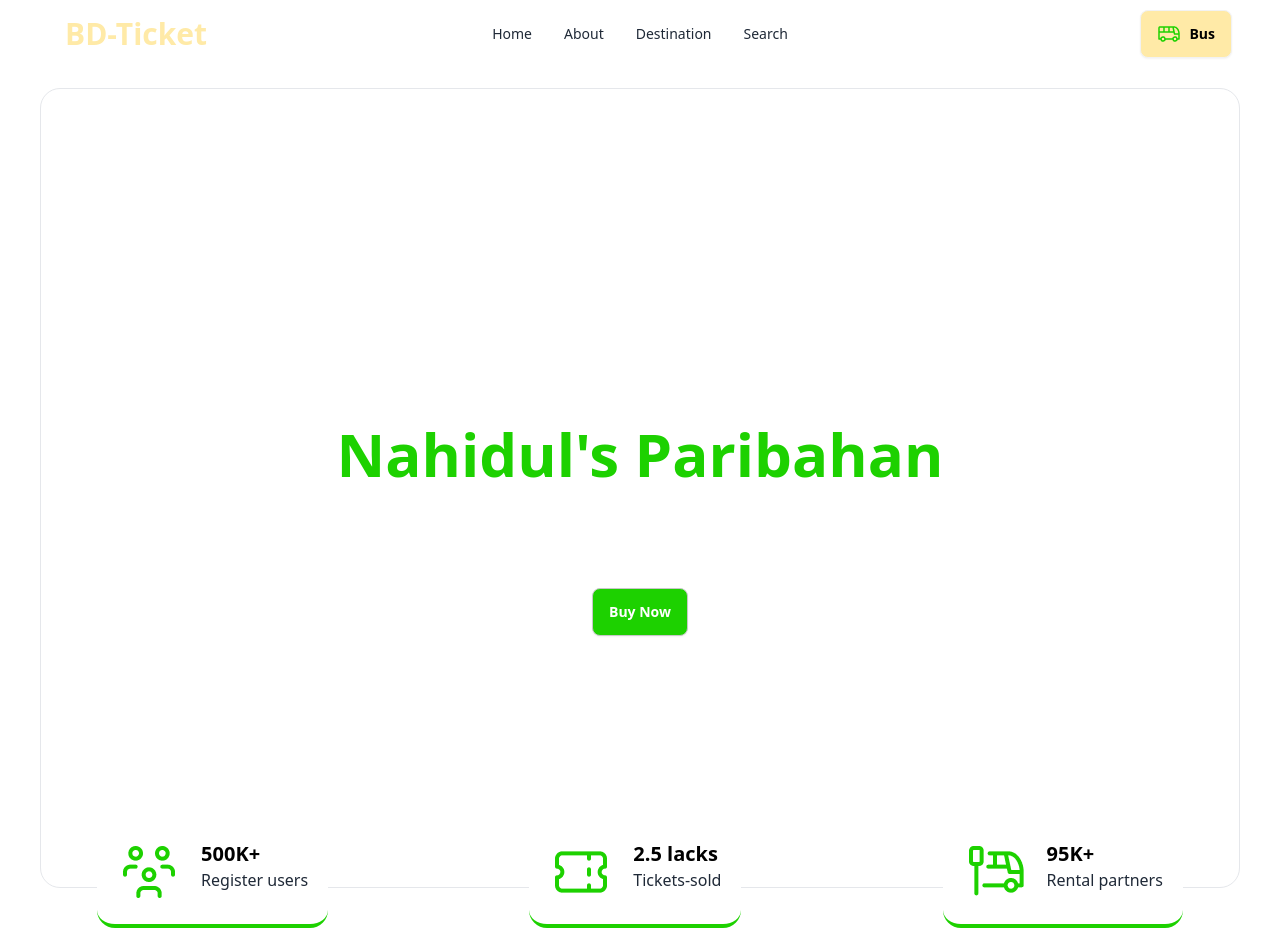
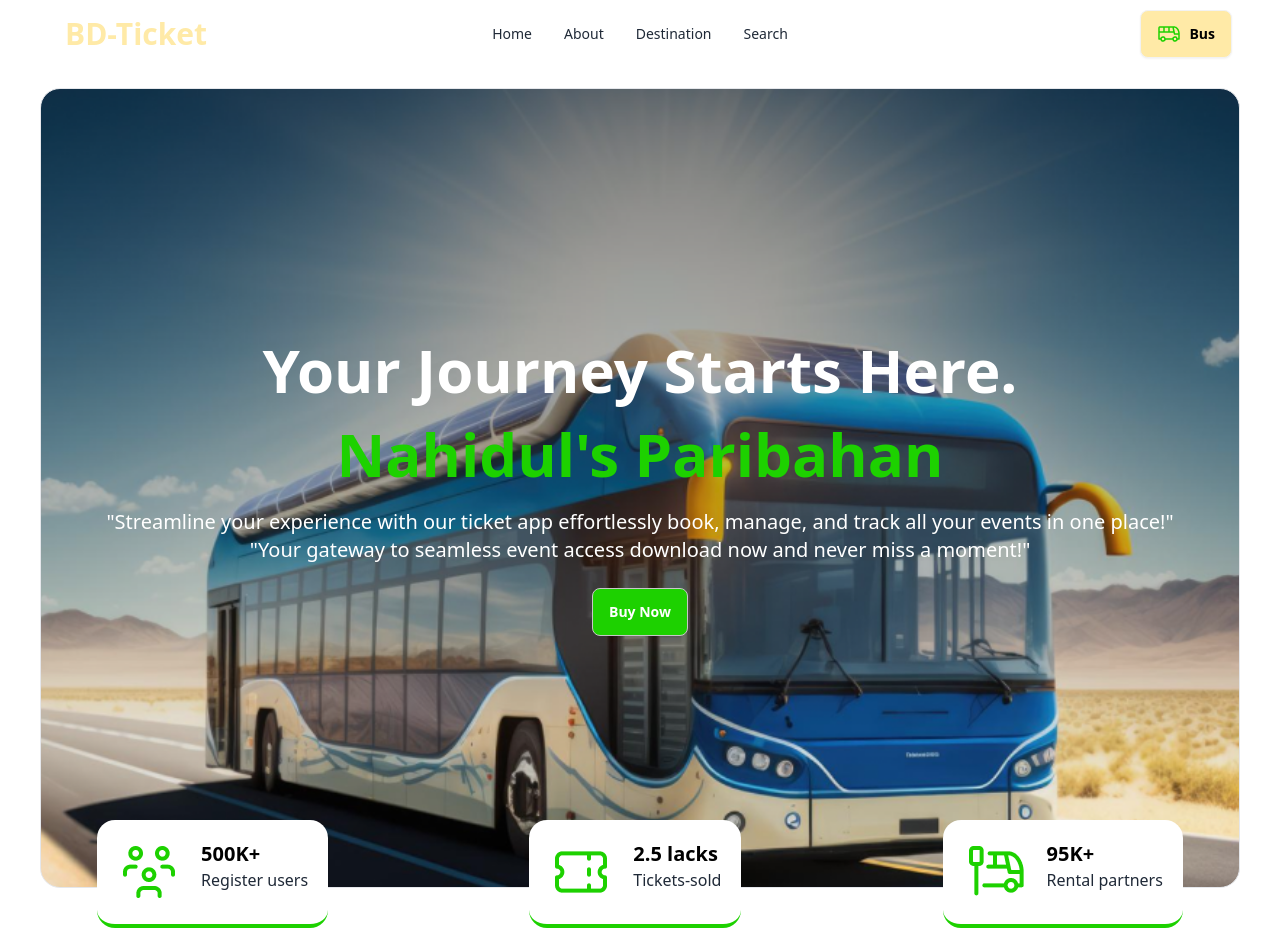
Before and after one commit to nahidul13/bus-ticket, a plain HTML site: page index.html in a window 1280 px wide. Shown: the top 931 px of the page. Drawn offline with nearby package versions, Linux system fonts and the light colour scheme; the site is published under a folder, as on GitHub Pages, so addresses that start at the root find nothing.

```diff
--- a/index.html
+++ b/index.html
@@ -64,7 +64,7 @@
         <!-- home page ----------------------------------------- -->
         <section>
             <div
-                class="flex  mt-5 flex-col justify-center items-center static  bg-[url(/images/banner.png)] border md:h-[650px] lg:min-h-screen bg-no-repeat bg-center bg-cover  rounded-[20px] ">
+                class="flex  mt-5 flex-col justify-center items-center static  bg-[url(images/banner.png)] border md:h-[650px] lg:min-h-screen bg-no-repeat bg-center bg-cover  rounded-[20px] ">
                 <!-- text and btn  -->
                 <div>
                     <div class="flex flex-col justify-center items-center gap-6">
```
